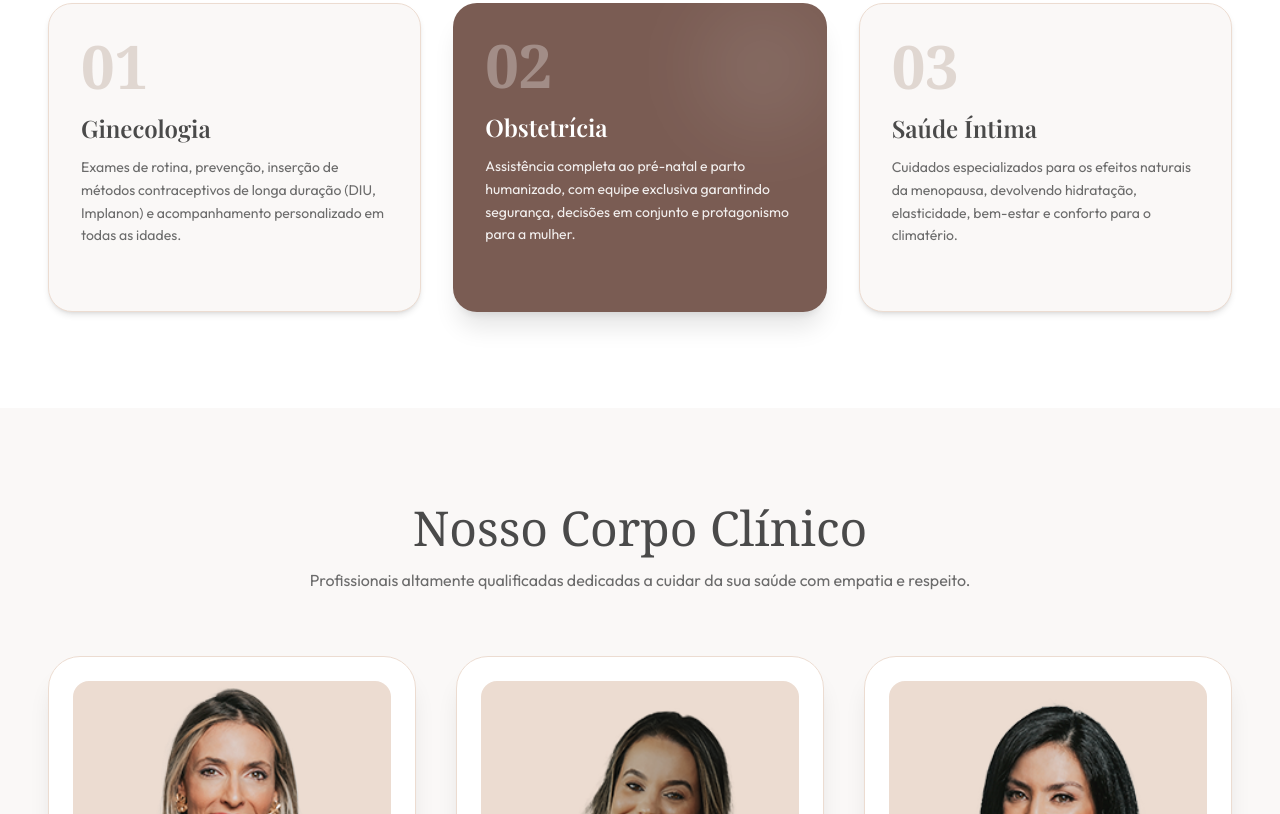
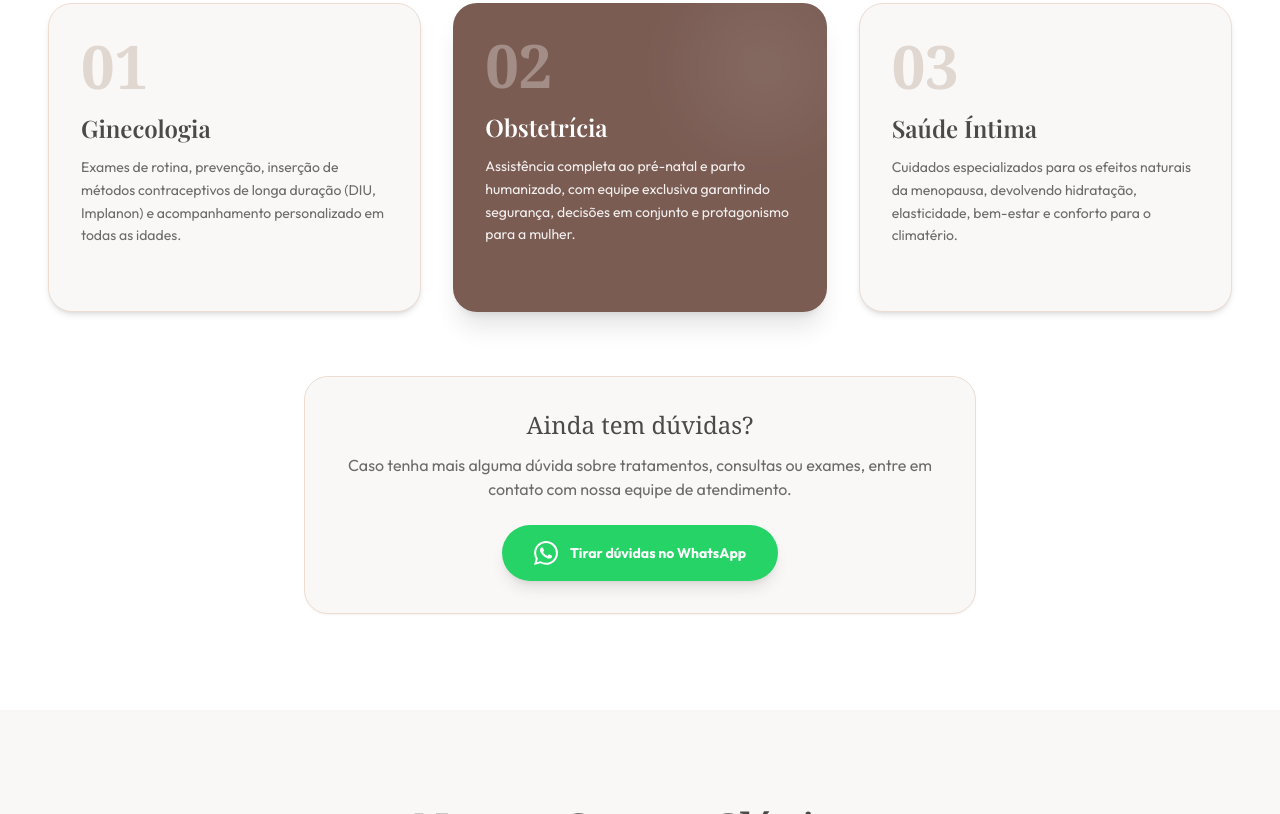
Before and after one commit to 7ndtzsntsh-web/lp-clinica-nascita, a plain HTML site: page index.html in a window 1280 px wide. Shown: the part 1408-2222 px from the top of the page. Drawn offline with nearby package versions, Linux system fonts and the light colour scheme; a web font is replaced by a local one.

Commit message:
feat: add whatsapp cta in faq

```diff
--- a/index.html
+++ b/index.html
@@ -135,6 +135,16 @@
             Cuidados especializados para os efeitos naturais da menopausa, devolvendo hidratação, elasticidade, bem-estar e conforto para o climatério.
           </p>
         </div>
+      </div>
+
+      <!-- FAQ CTA -->
+      <div class="mt-16 text-center bg-[#faf8f7] rounded-3xl p-8 border border-[#ecdcd1] max-w-2xl mx-auto shadow-sm" data-aos="fade-up" data-aos-delay="100">
+        <h3 class="text-2xl font-serif text-[#4a4a4a] mb-3">Ainda tem dúvidas?</h3>
+        <p class="text-[#6b6b6b] mb-6">Caso tenha mais alguma dúvida sobre tratamentos, consultas ou exames, entre em contato com nossa equipe de atendimento.</p>
+        <a href="https://api.whatsapp.com/send?phone=5548991252828&text=Ol%C3%A1%21%20Eu%20tenho%20algumas%20d%C3%BAvidas%20e%20gostaria%20de%20mais%20informa%C3%A7%C3%B5es." target="_blank" rel="noopener noreferrer" class="inline-flex items-center justify-center gap-3 bg-[#25D366] text-white px-8 py-4 rounded-full text-sm font-bold shadow-lg hover:scale-105 hover:shadow-xl transition-all">
+          <svg class="w-6 h-6" fill="currentColor" viewBox="0 0 24 24"><path d="M17.472 14.382c-.297-.149-1.758-.867-2.03-.967-.273-.099-.471-.148-.67.15-.197.297-.767.966-.94 1.164-.173.199-.347.223-.644.075-.297-.15-1.255-.463-2.39-1.475-.883-.788-1.48-1.761-1.653-2.059-.173-.297-.018-.458.13-.606.134-.133.298-.347.446-.52.149-.174.198-.298.298-.497.099-.198.05-.371-.025-.52-.075-.149-.669-1.612-.916-2.207-.242-.579-.487-.5-.669-.51-.173-.008-.371-.01-.57-.01-.198 0-.52.074-.792.372-.272.297-1.04 1.016-1.04 2.479 0 1.462 1.065 2.875 1.213 3.074.149.198 2.095 3.2 5.077 4.487.709.306 1.262.489 1.694.625.712.227 1.36.195 1.871.118.571-.085 1.758-.719 2.006-1.413.248-.694.248-1.289.173-1.413-.074-.124-.272-.198-.57-.347m-5.421 7.403h-.004a9.87 9.87 0 01-5.031-1.378l-.361-.214-3.741.982.998-3.648-.235-.374a9.86 9.86 0 01-1.51-5.26c.001-5.45 4.436-9.884 9.888-9.884 2.64 0 5.122 1.03 6.988 2.898a9.825 9.825 0 012.893 6.994c-.003 5.45-4.437 9.884-9.885 9.884m8.413-18.297A11.815 11.815 0 0012.05 0C5.495 0 .16 5.335.157 11.892c0 2.096.547 4.142 1.588 5.945L.057 24l6.305-1.654a11.882 11.882 0 005.683 1.448h.005c6.554 0 11.89-5.335 11.893-11.893a11.821 11.821 0 00-3.48-8.413Z"/></svg>
+          Tirar dúvidas no WhatsApp
+        </a>
       </div>
     </div>
   </section>
```
